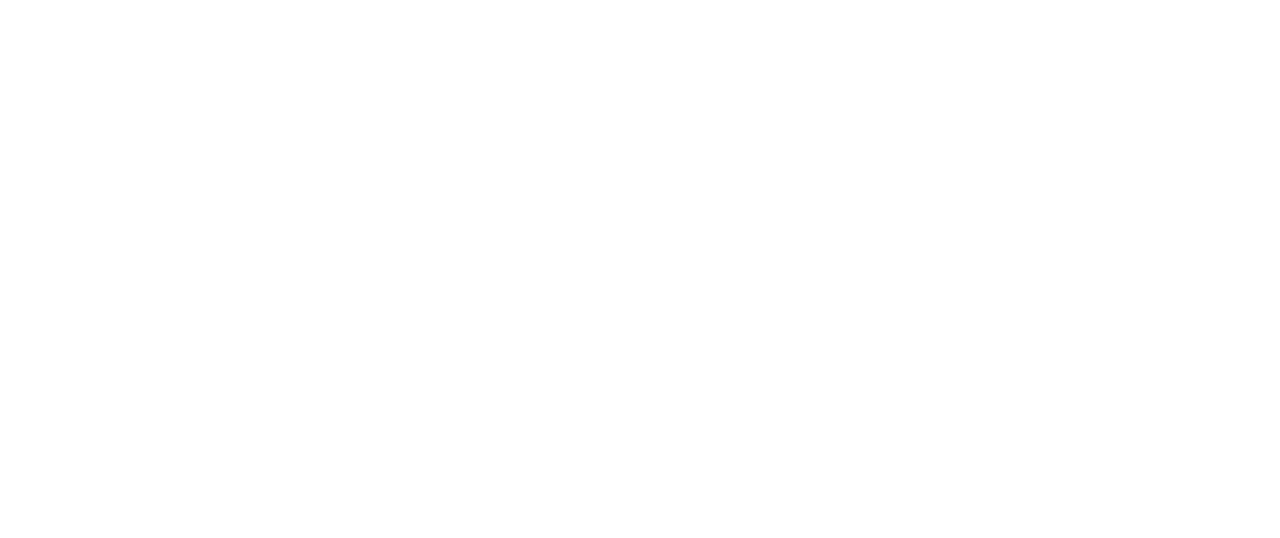
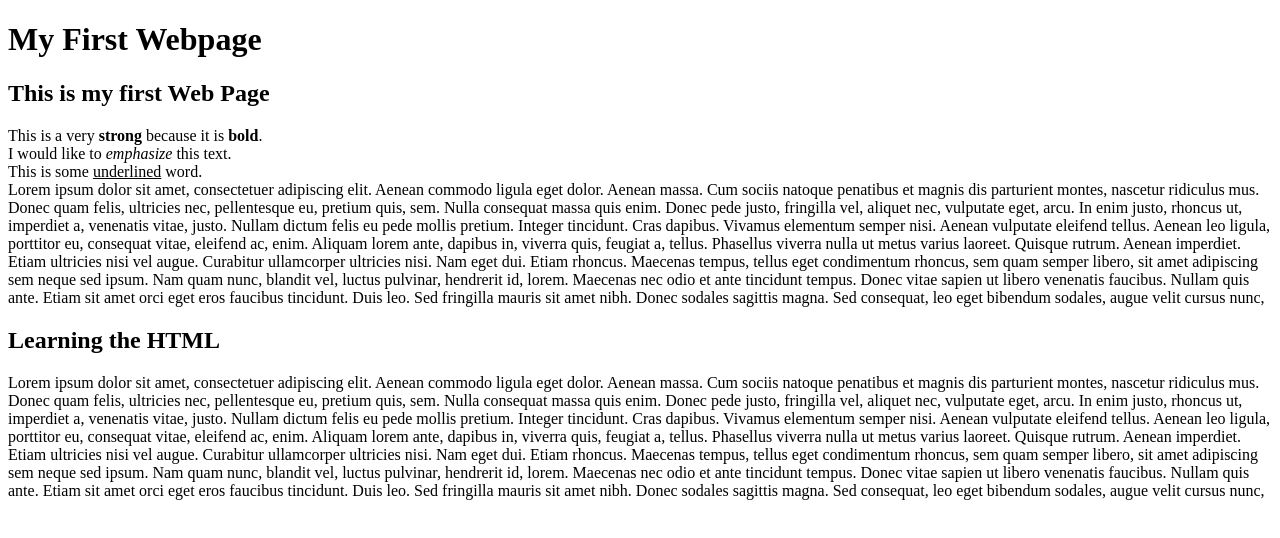
Before and after one commit to goncalosoares/HTMLCourse, a plain HTML site: page index.html in a window 1280 px wide. Drawn offline with Linux system fonts and the light colour scheme.

Commit message:
First Structure

```diff
--- a/index.html
+++ b/index.html
@@ -1,11 +1,50 @@
 <!DOCTYPE html>
 <html>
     <head>
+        <title> My First WebPage</title>
+    </head>
+    <body>
+        <h1>My First Webpage</h1>
+        <h2>This is my first Web Page</h2>
 
-    </head>
+        <p>
+            This is a very <strong>strong</strong>
+            because it is <strong>bold</strong>.<br>
 
+            I would like to <em>emphasize</em> this text.<br>
 
-    <body>
+            This is some <u>underlined</u> word.<br>
+            Lorem ipsum dolor sit amet, consectetuer adipiscing elit. Aenean commodo ligula eget dolor. Aenean massa. Cum sociis
+            natoque penatibus et magnis dis parturient montes, nascetur ridiculus mus. Donec quam felis, ultricies nec,
+            pellentesque eu, pretium quis, sem. Nulla consequat massa quis enim. Donec pede justo, fringilla vel, aliquet nec,
+            vulputate eget, arcu. In enim justo, rhoncus ut, imperdiet a, venenatis vitae, justo. Nullam dictum felis eu pede
+            mollis pretium. Integer tincidunt. Cras dapibus. Vivamus elementum semper nisi. Aenean vulputate eleifend tellus.
+            Aenean leo ligula, porttitor eu, consequat vitae, eleifend ac, enim. Aliquam lorem ante, dapibus in, viverra quis,
+            feugiat a, tellus. Phasellus viverra nulla ut metus varius laoreet. Quisque rutrum. Aenean imperdiet. Etiam ultricies
+            nisi vel augue. Curabitur ullamcorper ultricies nisi. Nam eget dui. Etiam rhoncus. Maecenas tempus, tellus eget
+            condimentum rhoncus, sem quam semper libero, sit amet adipiscing sem neque sed ipsum. Nam quam nunc, blandit vel,
+            luctus pulvinar, hendrerit id, lorem. Maecenas nec odio et ante tincidunt tempus. Donec vitae sapien ut libero
+            venenatis faucibus. Nullam quis ante. Etiam sit amet orci eget eros faucibus tincidunt. Duis leo. Sed fringilla mauris
+            sit amet nibh. Donec sodales sagittis magna. Sed consequat, leo eget bibendum sodales, augue velit cursus nunc,
+
+        </p>
+
+        <h2>Learning the HTML</h2>
+        <p>
+            Lorem ipsum dolor sit amet, consectetuer adipiscing elit. Aenean commodo ligula eget dolor. Aenean massa. Cum sociis
+            natoque penatibus et magnis dis parturient montes, nascetur ridiculus mus. Donec quam felis, ultricies nec,
+            pellentesque eu, pretium quis, sem. Nulla consequat massa quis enim. Donec pede justo, fringilla vel, aliquet nec,
+            vulputate eget, arcu. In enim justo, rhoncus ut, imperdiet a, venenatis vitae, justo. Nullam dictum felis eu pede
+            mollis pretium. Integer tincidunt. Cras dapibus. Vivamus elementum semper nisi. Aenean vulputate eleifend tellus.
+            Aenean leo ligula, porttitor eu, consequat vitae, eleifend ac, enim. Aliquam lorem ante, dapibus in, viverra quis,
+            feugiat a, tellus. Phasellus viverra nulla ut metus varius laoreet. Quisque rutrum. Aenean imperdiet. Etiam ultricies
+            nisi vel augue. Curabitur ullamcorper ultricies nisi. Nam eget dui. Etiam rhoncus. Maecenas tempus, tellus eget
+            condimentum rhoncus, sem quam semper libero, sit amet adipiscing sem neque sed ipsum. Nam quam nunc, blandit vel,
+            luctus pulvinar, hendrerit id, lorem. Maecenas nec odio et ante tincidunt tempus. Donec vitae sapien ut libero
+            venenatis faucibus. Nullam quis ante. Etiam sit amet orci eget eros faucibus tincidunt. Duis leo. Sed fringilla mauris
+            sit amet nibh. Donec sodales sagittis magna. Sed consequat, leo eget bibendum sodales, augue velit cursus nunc,
+
+        </p>
 
 
 
```
